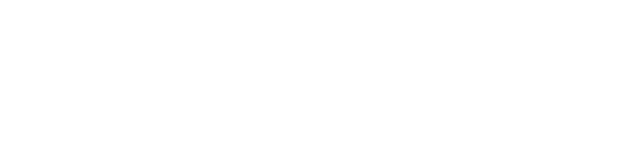
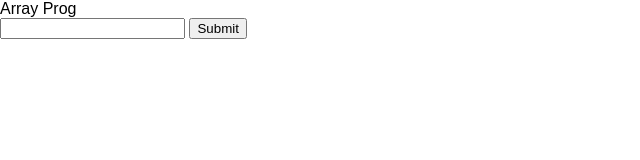
Before and after one commit to pvaishnaviprdxn/prdxnframework, a plain HTML site: page index.html in a window 1280 px wide. Shown: the whole page, without its empty margins (0-640 px from the left). Drawn offline with nearby package versions, Linux system fonts and the light colour scheme.

Commit message:
text input added and js script path changed

```diff
--- a/index.html
+++ b/index.html
@@ -47,12 +47,17 @@
   <div class="container">
     <!--header section start-->
     <header>
-
+      <h1>Array Prog</h1>
     </header>
     <!--header section start-->
     <!--main section start-->
     <main>
-
+      <section>
+        <div class = "numinput">
+          <input type = "text" id = "input">
+          <input type = "submit" onclick = "mynum()">
+        </div>
+      </section>
     </main>
     <!--main section end-->
 
@@ -65,7 +70,7 @@
   </div>
   <!--container end-->
 
-<!-- <script src="js/vendors/jquery-1.8.3.min.js"></script>
-<script src="js/script.js"></script> -->
+<script src="assets/vendors/jquery-1.8.3.min.js"></script>
+<script src="assets/js/script.js"></script>
 </body>
 </html>
```
